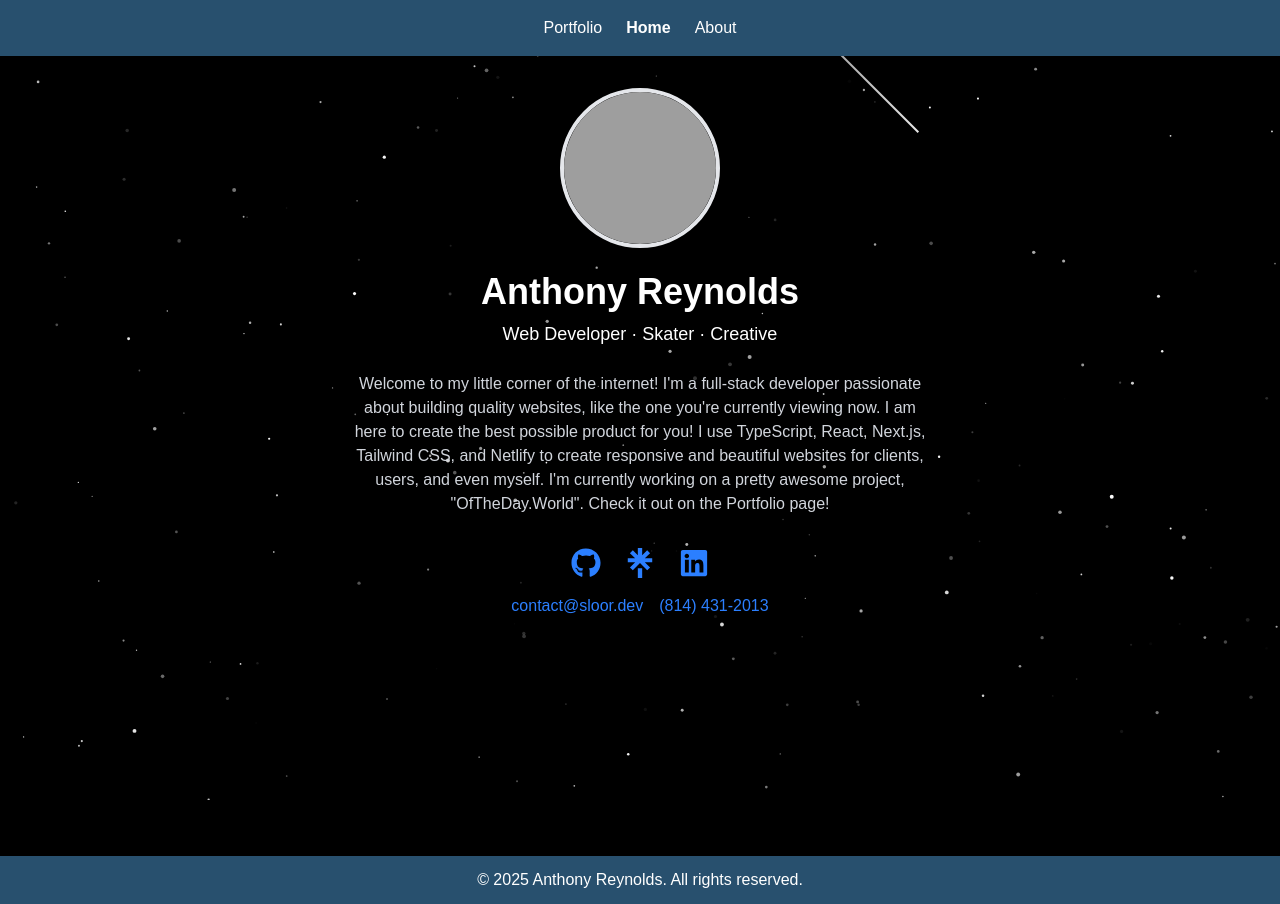
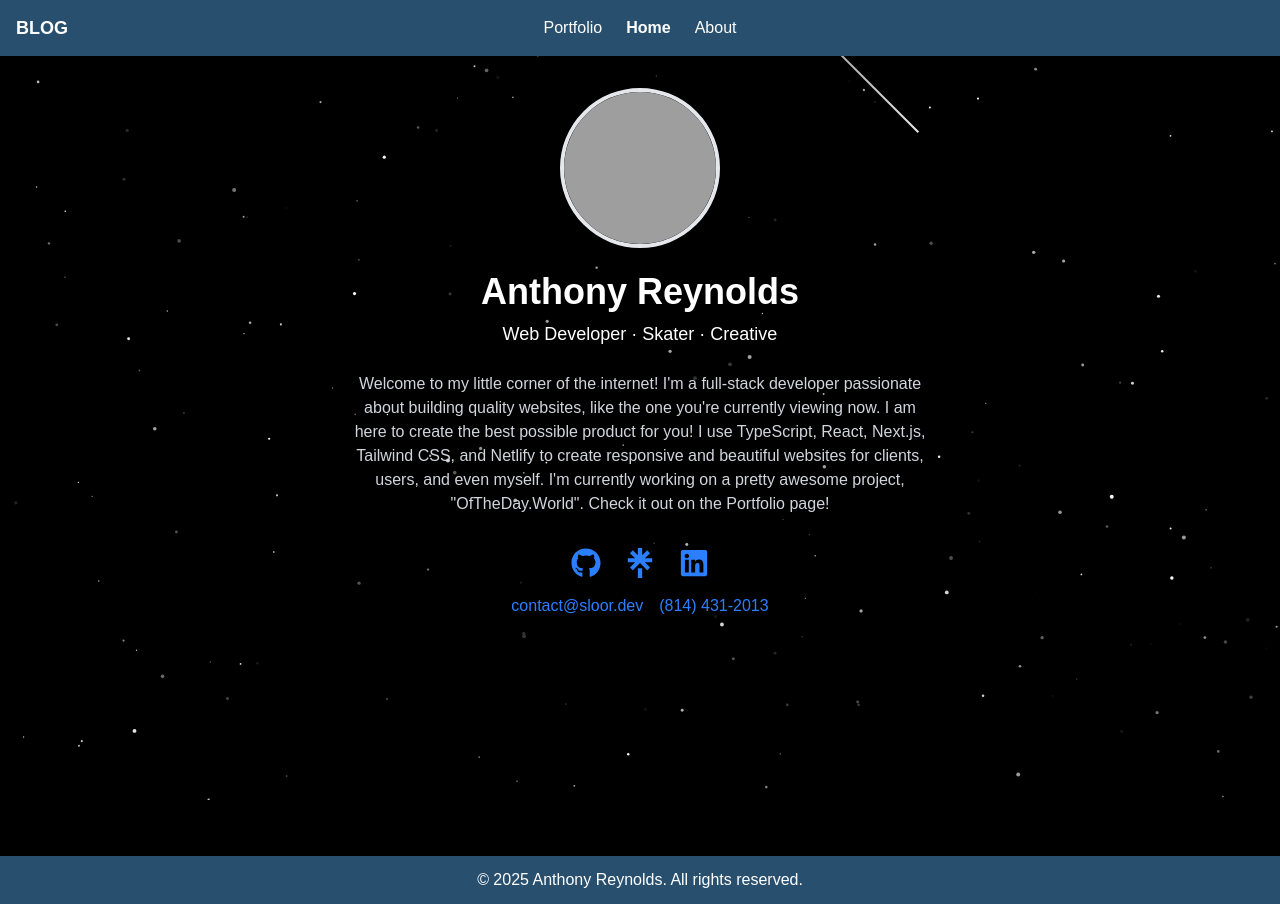
Before and after one commit to sloorjuice/PortfolioSite, a Next.js app: page / in a window 1280 px wide. Built offline with nearby package versions, Linux system fonts and the light colour scheme; grey boxes are pictures that could not be loaded.

Commit message:
Added blog link

```diff
--- a/src/Components/Navbar.tsx
+++ b/src/Components/Navbar.tsx
@@ -4,11 +4,22 @@ import Link from "next/link";
 import { usePathname } from "next/navigation";
 
 export default function Navbar() {
-  const pathname = usePathname(); // Get the current route
+  const pathname = usePathname();
 
   return (
-    <nav style={{ backgroundColor: "var(--brand-color)" }} className="text-white py-4 text-center">
-      <div className="flex justify-center items-center">
+    <nav style={{ backgroundColor: "var(--brand-color)" }} className="text-white py-4 relative">
+      <div className="flex justify-center items-center relative">
+        {/* BLOG button absolutely positioned to the left */}
+        <div className="absolute left-4">
+          <Link
+            href="/Blog"
+            className="font-bold hover:text-yellow-300 text-lg"
+          >
+            BLOG
+          </Link>
+        </div>
+
+        {/* Centered navigation links */}
         <ul className="flex space-x-6">
           <li>
             <Link
```
Also changed, not shown: 1 other file (tests, documents, lock files or other folders).
